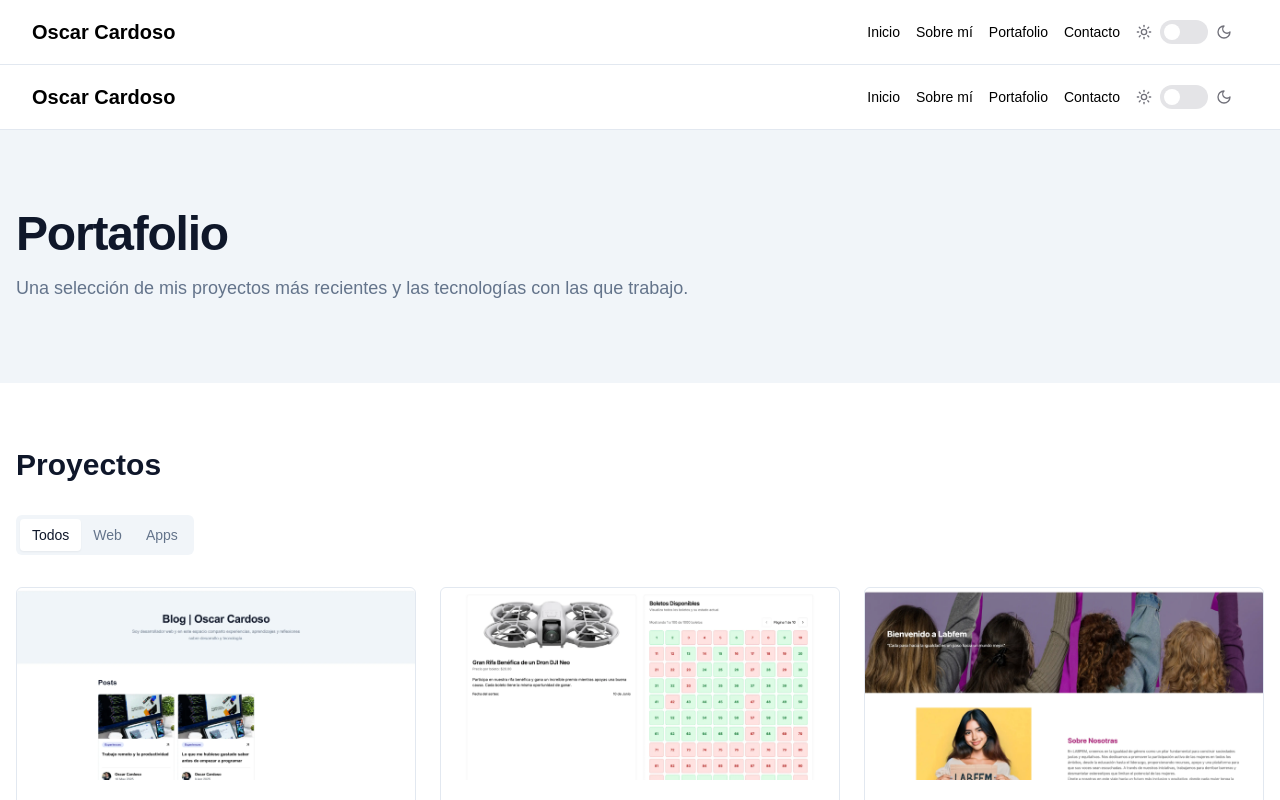
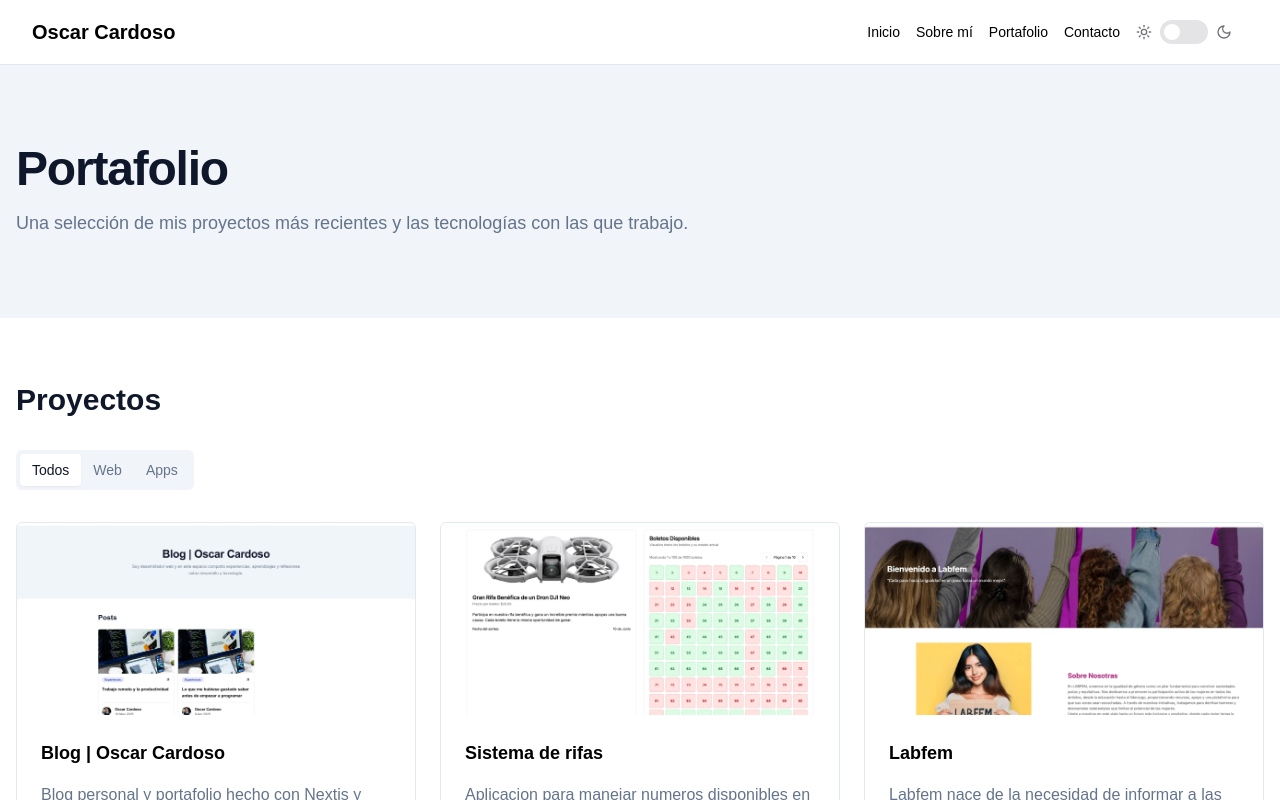
Before and after one commit to Cardozo1w/blog, a Next.js app: page /portfolio in a window 1280 px wide. Shown: the top 800 px of the page. Built offline with nearby package versions, Linux system fonts and the light colour scheme.

Commit message:
remove site header

```diff
--- a/src/app/page.tsx
+++ b/src/app/page.tsx
@@ -1,7 +1,6 @@
 import { type SanityDocument } from "next-sanity";
 import { client } from "@/sanity/client";
 import Card from "@/components/Card";
-import { SiteHeader } from "@/components/site-header";
 import Footer from "@/components/footer";
 import { Badge } from "@/components/ui/badge";
 import ContactSection from "@/components/contact-section";
--- a/src/app/portfolio/page.tsx
+++ b/src/app/portfolio/page.tsx
@@ -8,7 +8,6 @@ import {
   Globe,
   Smartphone,
 } from "lucide-react";
-import { SiteHeader } from "@/components/site-header";
 import { Badge } from "@/components/ui/badge";
 import { Tabs, TabsContent, TabsList, TabsTrigger } from "@/components/ui/tabs";
 import Card from "@/components/Card";
@@ -163,8 +162,6 @@ const skills = [
 export default function PortfolioPage() {
   return (
     <div className="min-h-screen bg-background">
-      <SiteHeader />
-
       {/* Hero Section */}
       <section className="relative bg-slate-100 dark:bg-muted/30 py-16 md:py-20">
         <div className="container mx-auto px-4">
```
